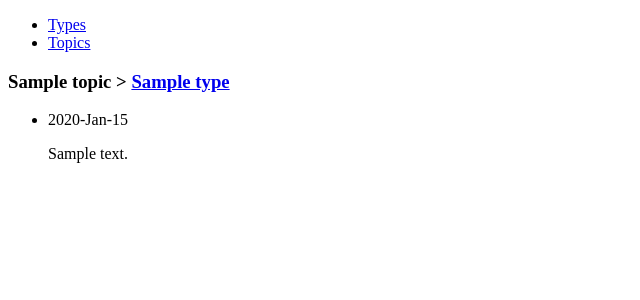
After one commit to ali7line/loglog, a Django app: a page that uses templates/base.html in a window 1280 px wide. The commit adds this page. Shown: the top 300 px of the page, without its empty margins (0-640 px from the left). Run offline with Django 3.2, Linux system fonts and the light colour scheme; tables that the repository leaves empty hold one stand-in row (values such as "Sample post").

Commit message:
some refinements

```diff
--- a/logs/models.py
+++ b/logs/models.py
@@ -1,3 +1,4 @@
+from django.urls import reverse
 from django.db import models
 
 
@@ -11,12 +12,15 @@ class Type(models.Model):
     def __str__(self):
         return self.name
 
+    def get_absolute_url(self):
+        return reverse('logs:type_detail', kwargs={'type_slug': self.slug})
+
 
 class Topic(models.Model):
     name = models.CharField(max_length=31, unique=True)
     slug = models.SlugField(max_length=31, unique=True)
-    date_added = models.DateTimeField(auto_now_add=True)
-    topic_type = models.ForeignKey(Type, on_delete=models.CASCADE, related_name='type')
+    date_added = models.DateTimeField()
+    topic_type = models.ForeignKey(Type, on_delete=models.CASCADE)
 
     class Meta:
         ordering = ['-date_added', 'name']
@@ -24,11 +28,14 @@ class Topic(models.Model):
     def __str__(self):
         return self.name
 
+    def get_absolute_url(self):
+        return reverse('logs:topic_detail', kwargs={'topic_slug': self.slug})
+
 
 class Entry(models.Model):
     topic = models.ForeignKey(Topic, on_delete=models.CASCADE)
     text = models.TextField()
-    date_added = models.DateTimeField(auto_now_add=True)
+    date_added = models.DateTimeField()
 
     class Meta:
         ordering = ['-date_added']
@@ -39,6 +46,6 @@ class Entry(models.Model):
         if len(self.text) < 50:
             short_text = self.text
         else:
-            shor_text = self.text[:50] + '...'
+            short_text = self.text[:50] + '...'
 
         return "{}: {}".format(self.topic, short_text)
--- a/logs/urls.py
+++ b/logs/urls.py
@@ -1,9 +1,14 @@
 from django.urls import path
 
-from .views import TopicList
+from .views import (TopicList, TopicDetail,
+                    TypeList, TypeDetail,)
+
 
 app_name = 'logs'
 
 urlpatterns = [
         path('topic/', TopicList.as_view(), name='topic_list'),
+        path('topic/<slug:topic_slug>/', TopicDetail.as_view(), name='topic_detail'),
+        path('type/', TypeList.as_view(), name='type_list'),
+        path('type/<slug:type_slug>/', TypeDetail.as_view(), name='type_detail')
         ]
--- a/logs/views.py
+++ b/logs/views.py
@@ -1,7 +1,7 @@
-from django.shortcuts import render
+from django.shortcuts import render, get_object_or_404
 from django.views.generic import View
 
-from .models import Topic
+from .models import Topic, Type
 
 
 class TopicList(View):
@@ -10,3 +10,34 @@ class TopicList(View):
 
     def get(self, request):
         return render(request, self.template_name, {'topic_list': self.model.objects.all()})
+
+
+class TopicDetail(View):
+    template_name = 'logs/topic_detail.html'
+    model = Topic
+
+    def get(self, request, topic_slug):
+        topic = get_object_or_404(self.model, slug=topic_slug)
+        entries = topic.entry_set.all()
+        context = {'topic': topic, 'entries': entries}
+        return render(request, self.template_name, context)
+
+
+class TypeList(View):
+    template_name = 'logs/type_list.html'
+    model = Type
+
+    def get(self, request):
+        return render(request, self.template_name, {'type_list': self.model.objects.all()})
+
+
+class TypeDetail(View):
+    template_name = 'logs/type_detail.html'
+    model = Type
+
+    def get(self, request, type_slug):
+        type_ = get_object_or_404(self.model, slug=type_slug)
+        topics = type_.topic_set.all()
+        number = len(topics)
+        context = {'type': type_, 'topics': topics, 'number': number}
+        return render(request, self.template_name, context)
--- a/templates/base.html
+++ b/templates/base.html
@@ -16,6 +16,12 @@ src="http://html5shiv.googlecode.com/svn/trunk/html5.js">
 </script><![endif]-->
 </head>
 <body>
+    <nav>
+    <ul>
+    <li><a href="{% url 'logs:type_list' %}"> Types </a></li>
+    <li><a href="{% url 'logs:topic_list' %}"> Topics </a></li>
+    </ul>
+    </nav>
     {% block content %}
     <p>
         <em> if you are seeing this, there is something wrong! </em>
--- /dev/null
+++ b/templates/logs/topic_detail.html
@@ -0,0 +1,23 @@
+{% extends parent_template|default:"logs/base_logs.html" %}
+
+{% block title %}
+{{ block.super }} -- {{ topic.name }}
+{% endblock title %}
+
+{% block content %}
+<h3>{{ topic.name }} > <a href="{{ topic.topic_type.get_absolute_url }}"> {{ topic.topic_type }} </a></h3>
+<ul>
+    {% for entry in entries %}
+    <li>
+        <p>
+        <time datetime="{{ entry.date_added|date:'Y-M-d' }}">{{ entry.date_added|date:'Y-M-d' }}</time>
+        </p>
+        <p>
+        {{ entry.text}}
+        </p>
+    </li>
+    {% empty %}
+    <li> <em> No Entry Found! </em> </li>
+    {% endfor %}
+</ul>
+{% endblock content %}
--- a/templates/logs/topic_list.html
+++ b/templates/logs/topic_list.html
@@ -8,7 +8,7 @@
     <h3>Topics:</h3>
     <ul>
     {% for topic in topic_list %}
-<li> <a href=""> {{ topic.name }} </a> </li>
+    <li> <a href="{{ topic.get_absolute_url }}"> {{ topic.name }} </a> </li>
     {% empty %}
     <li> <em> No Topic Found! </em> </li>
     {% endfor %}
```
Also changed, not shown: templates/logs/type_detail.html (added, +16 -0 lines), templates/logs/type_list.html (added, +16 -0 lines), logs/migrations/0001_initial.py, logs/migrations/0002_entry.py (deleted). Lines whose indentation alone changed are shown as unchanged.
